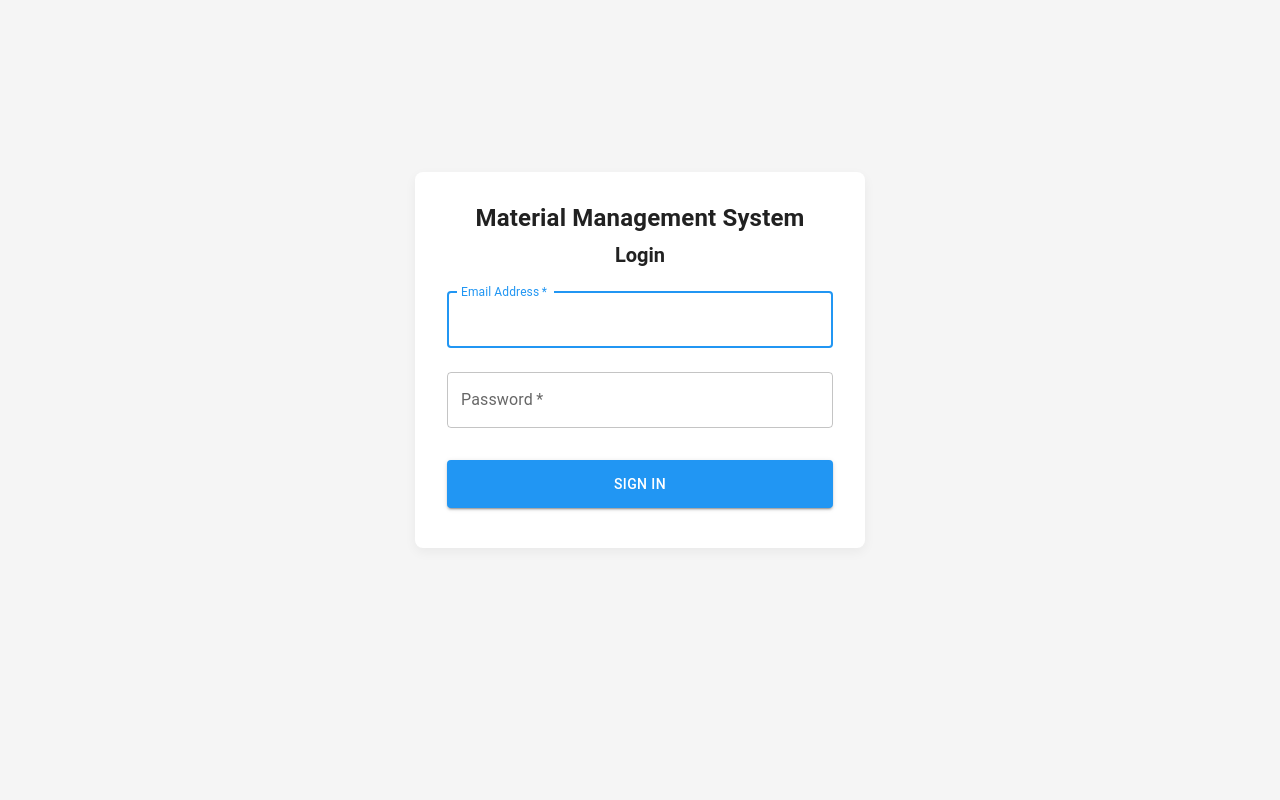
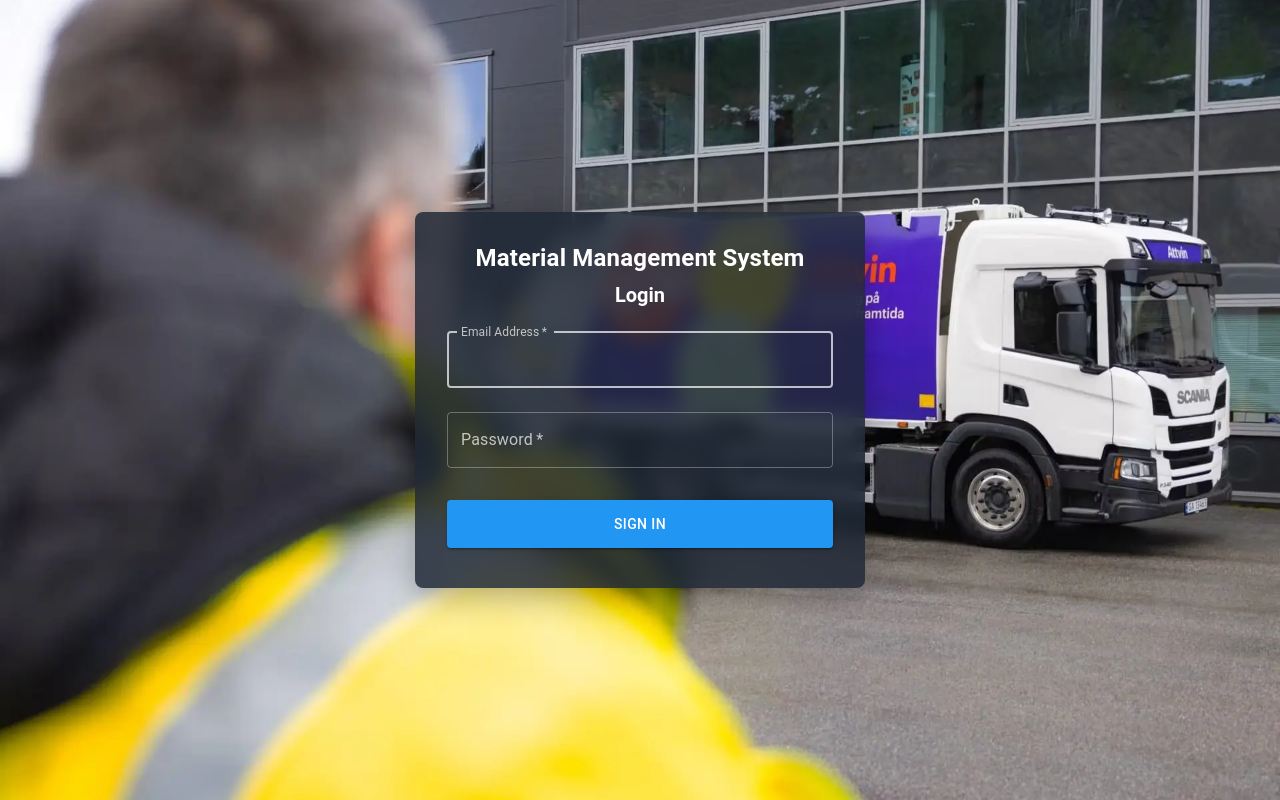
Before and after one commit to pahmel0/bachelor-project, a React (Vite) app in the folder frontend/: page /login in a window 1280 px wide. Built offline with nearby package versions, Linux system fonts and the light colour scheme; no server answers.

Commit message:
Added background picture for main login page and improved readability and contrast of text

```diff
--- a/frontend/src/pages/Login.tsx
+++ b/frontend/src/pages/Login.tsx
@@ -58,6 +58,19 @@ const Login = () => {
   };
 
   return (
+    <Box
+      sx={{
+        width: "100%",
+        minHeight: "100vh",
+        backgroundImage: 'url("/atvinbackground.jpg")',
+        backgroundSize: "cover",
+        backgroundPosition: "center",
+        backgroundRepeat: "no-repeat",
+        display: "flex",
+        alignItems: "center",
+        justifyContent: "center",
+      }}
+    >
       <Container component="main" maxWidth="sm">
         <Box
           sx={{
@@ -65,25 +78,42 @@ const Login = () => {
             flexDirection: "column",
             alignItems: "center",
             justifyContent: "center",
-          minHeight: "100vh",
           }}
         >
-        <Card sx={{ width: "100%", maxWidth: 450, mt: -10 }}>
+          {" "}
+          <Card
+            sx={{
+              width: "100%",
+              maxWidth: 450,
+              backgroundColor: "rgba(31, 41, 55, 0.85)",
+              backdropFilter: "blur(10px)",
+              boxShadow: "0 8px 32px rgba(0, 0, 0, 0.3)",
+            }}
+          >
             <CardContent sx={{ p: 4 }}>
-            <Typography variant="h4" component="h1" align="center" gutterBottom>
+              <Typography
+                variant="h4"
+                component="h1"
+                align="center"
+                gutterBottom
+                sx={{ color: "#ffffff" }}
+              >
                 Material Management System
               </Typography>
-
-            <Typography variant="h5" component="h2" align="center" gutterBottom>
+              <Typography
+                variant="h5"
+                component="h2"
+                align="center"
+                gutterBottom
+                sx={{ color: "#ffffff" }}
+              >
                 Login
               </Typography>
-
               {error && (
                 <Alert severity="error" sx={{ mb: 2 }}>
                   {error}
                 </Alert>
-            )}
-
+              )}{" "}
               <Box component="form" onSubmit={handleLogin} noValidate>
                 <TextField
                   margin="normal"
@@ -97,6 +127,25 @@ const Login = () => {
                   value={email}
                   onChange={(e) => setEmail(e.target.value)}
                   error={!!error && !email}
+                  InputLabelProps={{
+                    style: { color: "rgba(255, 255, 255, 0.7)" },
+                  }}
+                  InputProps={{
+                    style: { color: "#ffffff" },
+                  }}
+                  sx={{
+                    "& .MuiOutlinedInput-root": {
+                      "& fieldset": {
+                        borderColor: "rgba(255, 255, 255, 0.3)",
+                      },
+                      "&:hover fieldset": {
+                        borderColor: "rgba(255, 255, 255, 0.5)",
+                      },
+                      "&.Mui-focused fieldset": {
+                        borderColor: "rgba(255, 255, 255, 0.7)",
+                      },
+                    },
+                  }}
                 />
 
                 <TextField
@@ -111,6 +160,25 @@ const Login = () => {
                   value={password}
                   onChange={(e) => setPassword(e.target.value)}
                   error={!!error && !password}
+                  InputLabelProps={{
+                    style: { color: "rgba(255, 255, 255, 0.7)" },
+                  }}
+                  InputProps={{
+                    style: { color: "#ffffff" },
+                  }}
+                  sx={{
+                    "& .MuiOutlinedInput-root": {
+                      "& fieldset": {
+                        borderColor: "rgba(255, 255, 255, 0.3)",
+                      },
+                      "&:hover fieldset": {
+                        borderColor: "rgba(255, 255, 255, 0.5)",
+                      },
+                      "&.Mui-focused fieldset": {
+                        borderColor: "rgba(255, 255, 255, 0.7)",
+                      },
+                    },
+                  }}
                 />
 
                 <Button
@@ -127,6 +195,7 @@ const Login = () => {
           </Card>
         </Box>
       </Container>
+    </Box>
   );
 };
 
```
Also changed, not shown: frontend/public/atvinbackground.jpg (added). Lines whose indentation alone changed are shown as unchanged.
